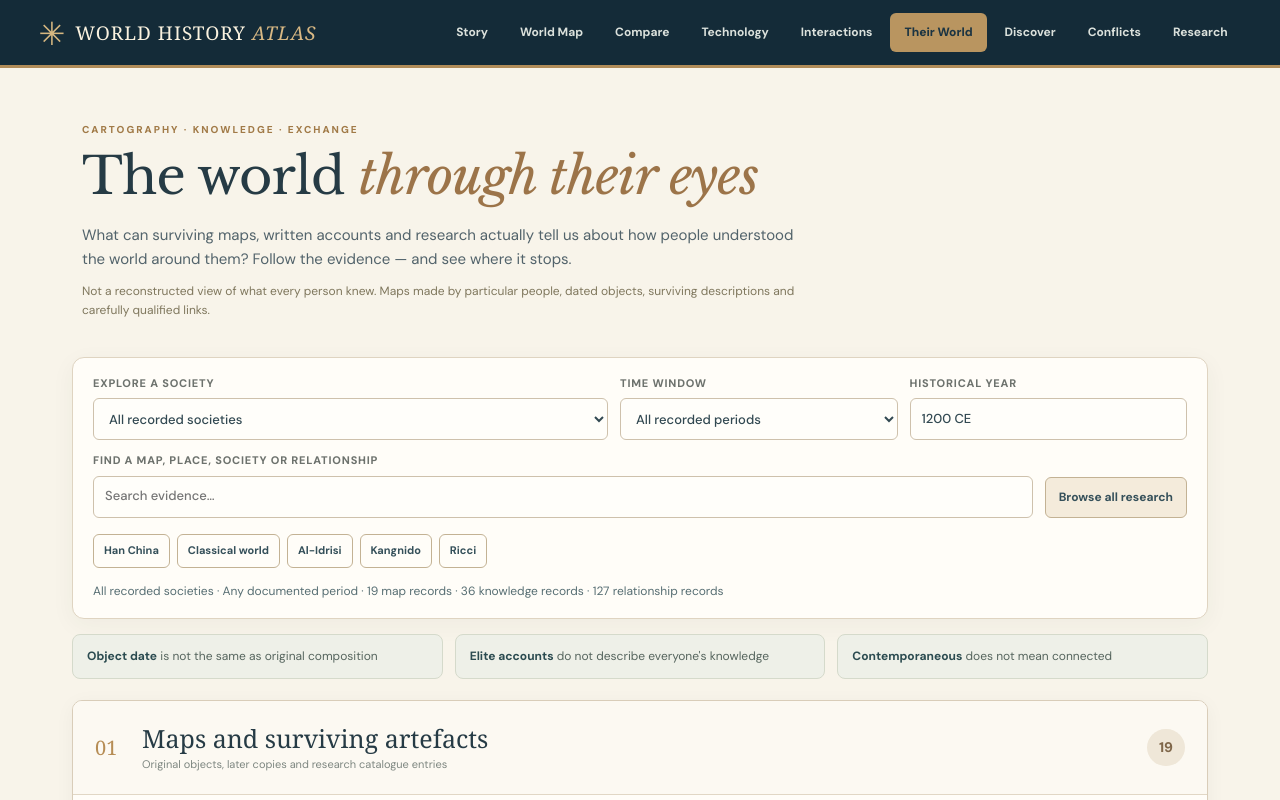
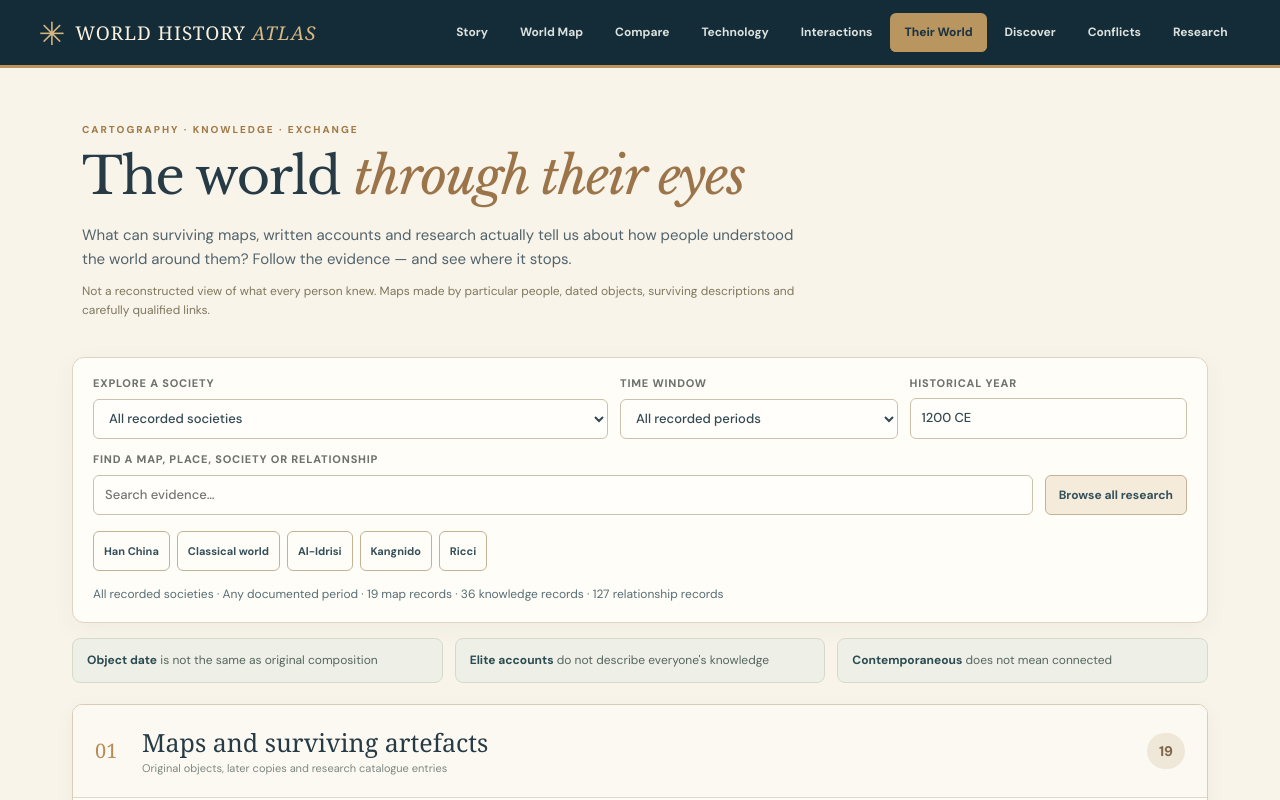
Before and after one commit to Jimbib85/History, a website: page public/worldview.html in a window 1280 px wide. Shown: the top 800 px of the page. Drawn offline with nearby package versions, Linux system fonts and the light colour scheme.

Commit message:
Apply shared Atlas design language to worldview view

```diff
--- a/public/worldview.html
+++ b/public/worldview.html
@@ -7,6 +7,7 @@
 <title>Through Their Eyes | World History Atlas</title>
 <link rel="stylesheet" href="worldview.css?v=0.22.0">
 <link rel="stylesheet" href="atlas-nav.css?v=0.19.0">
+<link rel="stylesheet" href="atlas-design-system.css?v=0.34.0">
 </head>
 <body>
 <a class="skip" href="#records">Skip to evidence</a>
```
